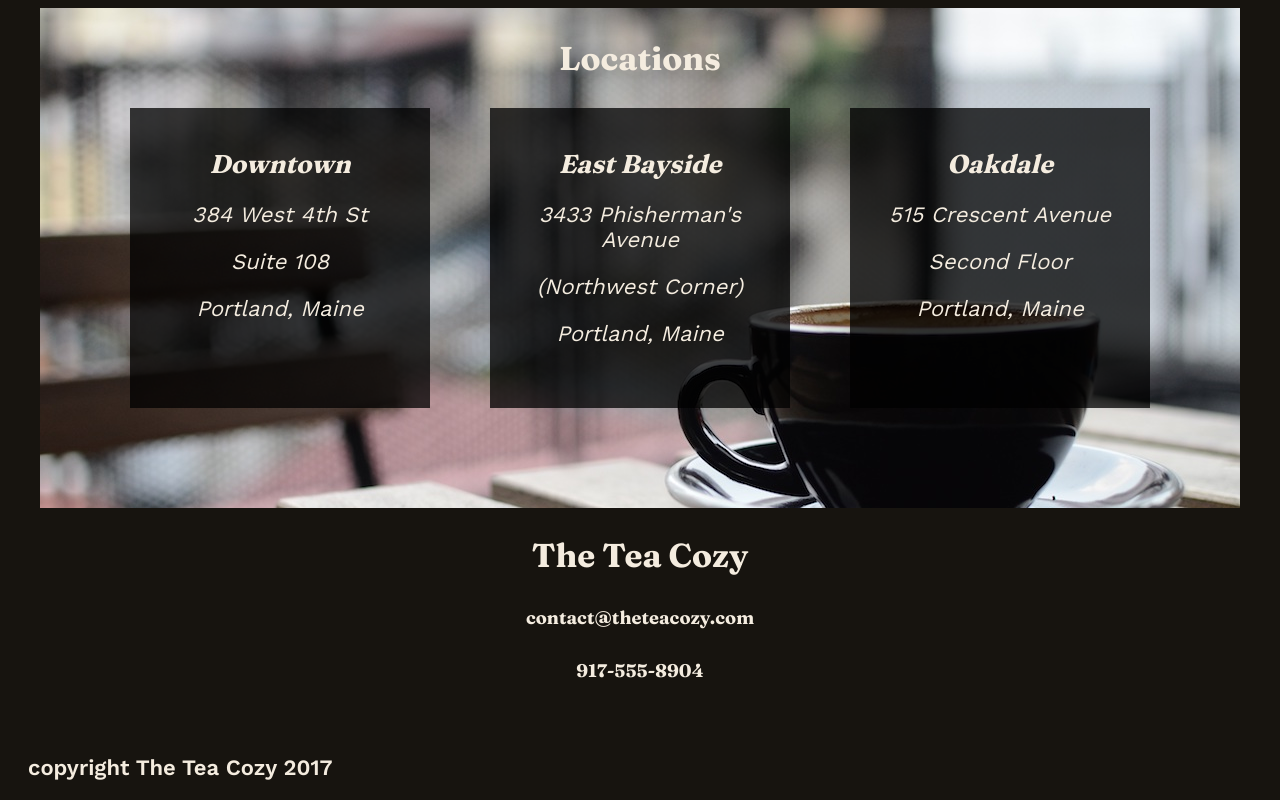
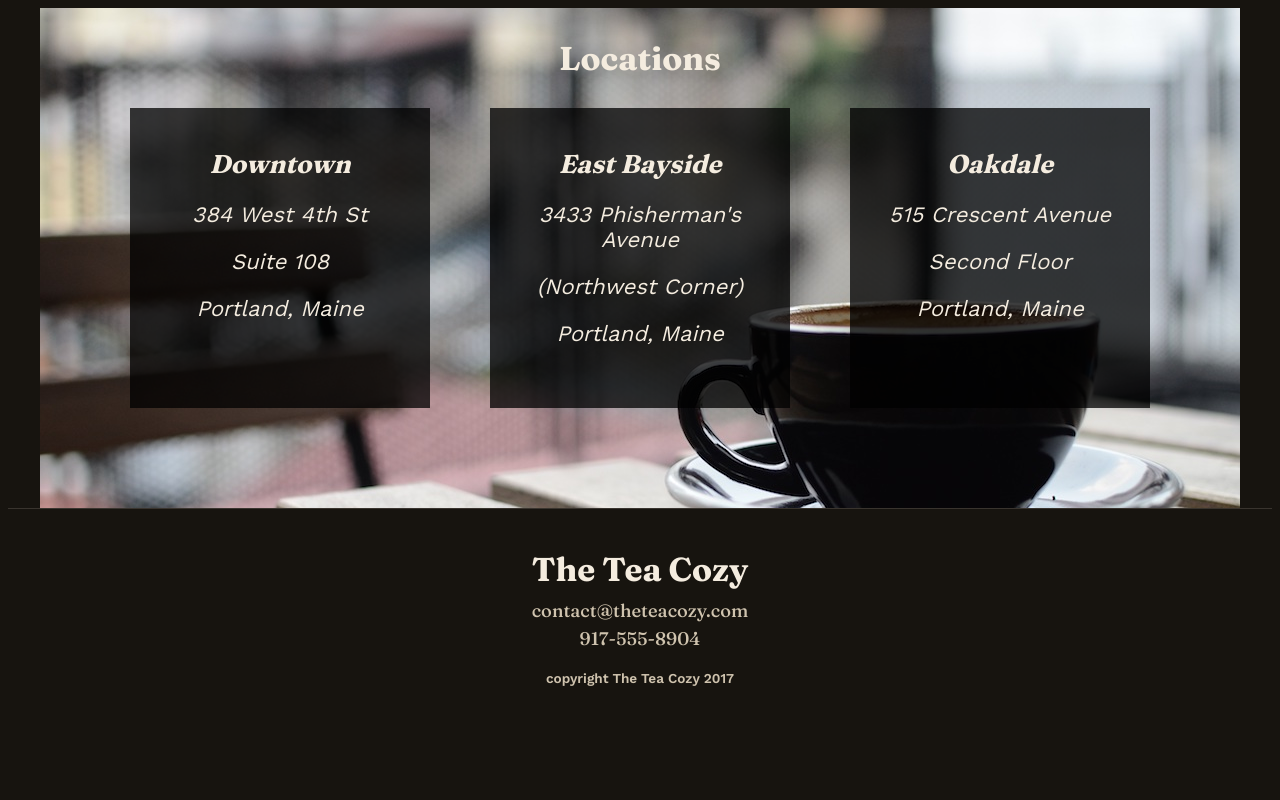
Before and after one commit to jobrophoto/teacozy, a plain HTML site: page index.html in a window 1280 px wide. Shown: the part 2032-2832 px from the top of the page. After the commit the page ends 2766 px from the top, so only its background shows below. Drawn offline with nearby package versions, Linux system fonts and the light colour scheme.

Commit message:
Enhance footer styling with padding, text alignment, and improved margins for footer section elements

```diff
--- a/stylesheet.css
+++ b/stylesheet.css
@@ -149,12 +149,12 @@ h1, h2, h3, h4, h5 {
     margin-bottom: 20px;
 }
 
-/* Location Section */
-
 .tea-card figcaption {
     font-weight: bold;
     font-size: 22px;
 }
+
+/* Location Section */
 
 .location-section {
     position: relative;
@@ -203,17 +203,30 @@ h1, h2, h3, h4, h5 {
 
 footer {
     margin: 0 auto;
+    padding: 40px 20px;
+    text-align: center;
+    border-top: 1px solid var(--color-border);
 }
 
 .footer-section {
-    height: 200px;
-    text-align: center;
+    margin-bottom: 20px;
 }
 
-footer p {
-    text-align: start;
-    margin: 20px;
+.footer-section h2 {
+    margin: 0 0 10px;
+}
+
+.footer-section h5 {
+    margin: 0 0 5px;
+    font-weight: normal;
+    color: var(--color-text-muted);
+}
+
+.copyright {
+    margin: 0;
     font-weight: bold;
+    font-size: 0.85rem;
+    color: var(--color-text-muted);
 }
 
 @media (max-width: 768px) {
```
